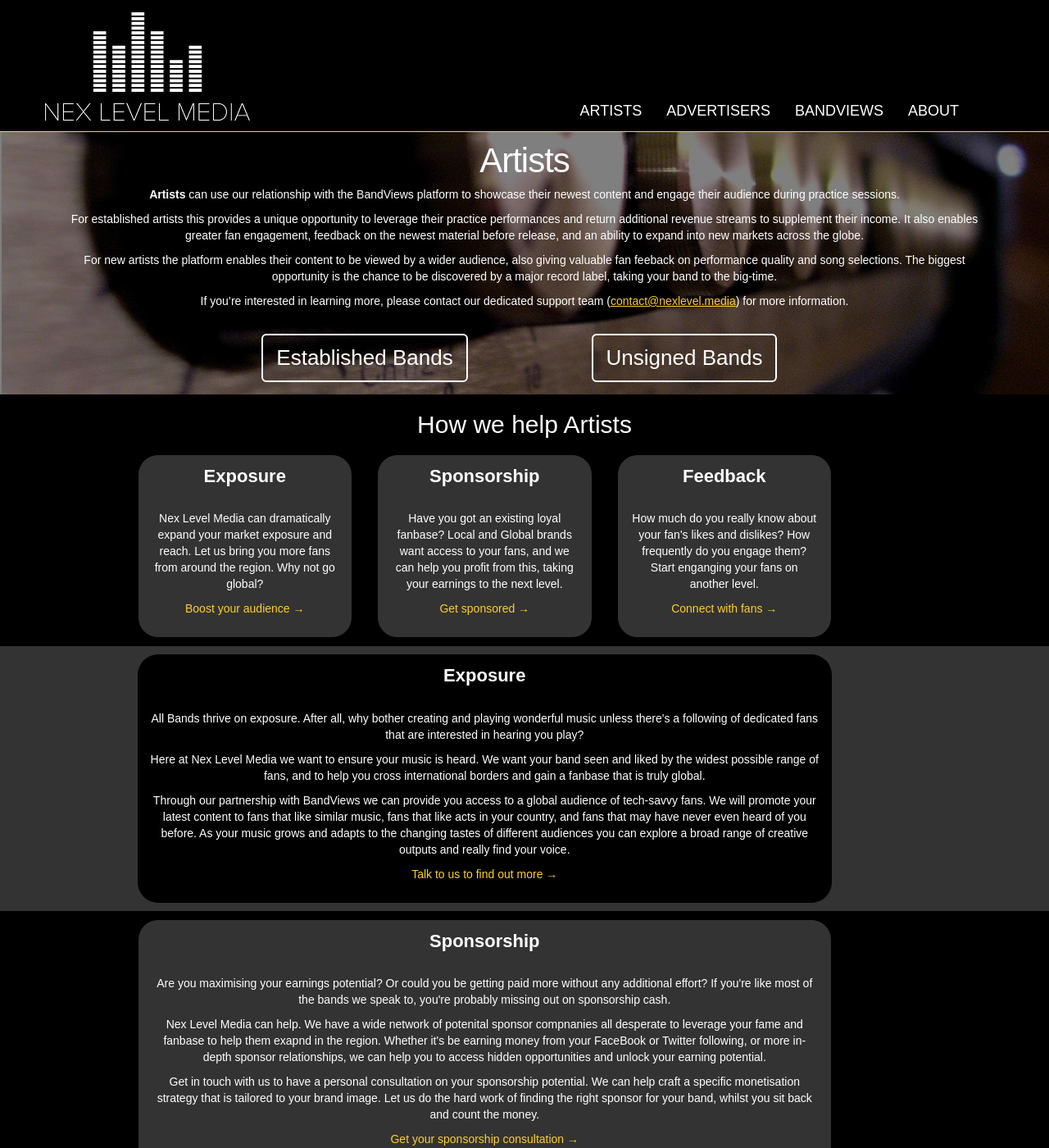
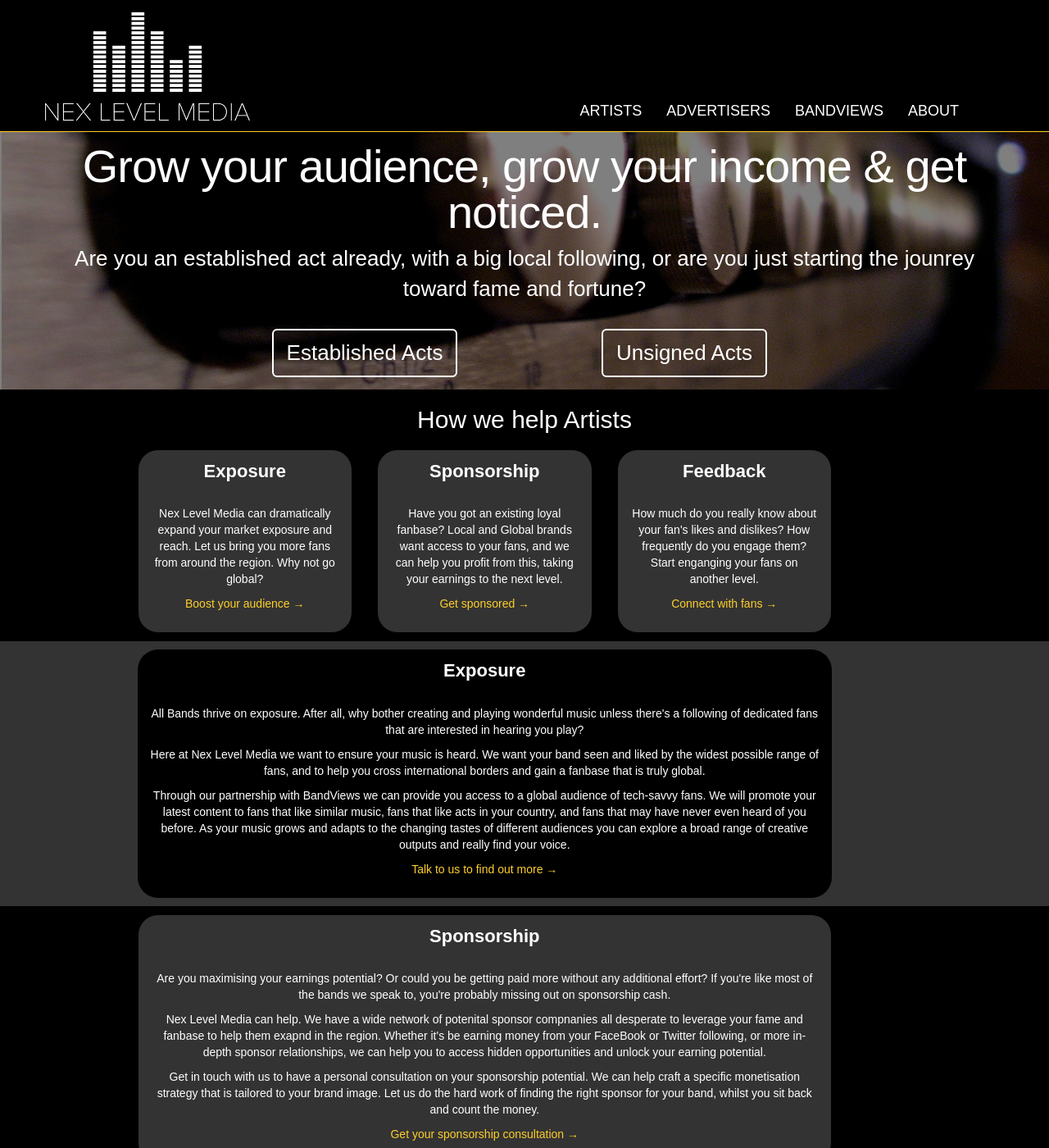
Before and after one commit to NexLevelMedia/NexLevel, a Jekyll site: the page built from artists.md, in a window 1280 px wide and 1400 px high. Shown: the whole window at 82% size. Built offline with Jekyll 4.4.1, drawn with Linux system fonts in a browser that asks for light colours; nearby versions of some CDN libraries; some of the changed text lies outside the part shown.

Commit message:
update artists page

```diff
--- a/_includes/advertisers.html
+++ b/_includes/advertisers.html
@@ -27,7 +27,7 @@
 					<div class="panel-heading">BandViews</div>
 					<div class="panel-body">
 						<p>Gain access to the social media profiles of our audience. Promote your products during a BandViews session and really connect to the people you want to target.</p>
-						<p><a class="page-link" href="{{ site.baseurl }}/artists/">Connect with the fans &#8594; </a></p>
+						<p><a class="page-link" href="{{ site.baseurl }}/artists/">Know the audience &#8594; </a></p>
 					</div>
 				</div>
 			</div>
--- /dev/null
+++ b/_includes/established.html
@@ -0,0 +1,22 @@
+<section id="features">
+	<a name="established"></a>
+	<div class="container">
+		<div class="row">
+			<div class="col-lg-9 col-lg-offset-1" id="feature">
+				<div class="panel-panel-default">
+					<div class="panel-heading" id="established-acts">Established Acts</div>
+					<div class="panel-body">
+						<p>We provide a unique opportunity to leverage your practice performances and return additional revenue streams to boost your income. Join up with BandViews and enjoy greater fan engagement, feedback on your latest material before release, and an ability to expand into new markets across the globe.</p>
+
+						<p>Sponsorship opportunities exist right now, for your band and your fansbase. Major international brands are keen to leverage the engagement you've built with your audience in order to expand into the South East Asian region. Nex Level Media can provide consultation so you earn more money and help match your image and ideals with the perfect brand.</p>
+
+						<p>If you're missing out on potential revenue, get in touch with us today.</p>
+
+						<p><a class="page-link" href="mailto:contact@nexlevel.media">Established acts &#8594; </a></p>
+					</div>
+				</div>
+			</div>
+
+		</div>
+	</div>
+</section>
--- /dev/null
+++ b/_includes/unsigned.html
@@ -0,0 +1,20 @@
+<section id="artist-section">
+	<a name="unsigned"></a>
+	<div class="container">
+		<div class="row">
+			<div class="col-lg-9 col-lg-offset-1" id="artist">
+				<div class="panel-panel-default">
+					<div class="panel-heading" id="new-acts">Unsigned Acts</div>
+					<div class="panel-body">
+						<p>Get noticed! Put your content out through the BandViews media platform and you might get signed up by a major record label. Whist you're practicing you can gain valuable fan feeback on performance quality and song selections - helping you improve your act and really get to know your audience. By being part of a global media platform you can expand your reach well beyond your local audience.</p>
+
+						<p> Nex Level Media can help you succeed. Whether it's introductions to record lables in your country, exposure to a global audience, or even just advice on how and where to put your material, you should talk to us to help you reach the big time.</p>
+
+						<p><a class="page-link" href="mailto:contact@nexlevel.media">Unsigned acts &#8594; </a></p>
+					</div>
+				</div>
+			</div>
+
+		</div>
+	</div>
+</section>
--- a/_layouts/artists.html
+++ b/_layouts/artists.html
@@ -22,10 +22,10 @@
     <div class="container">
       <div class="row">
         <div class="col-md-4 col-md-offset-2" id="art-btn">
-          <a class="btn btn-lg btn-default" href="{{ site.baseurl }}/artists/" role="button">Established Bands</a>
+          <a class="btn btn-lg btn-default" href="#established" role="button">Established Acts</a>
         </div>
         <div class="col-md-4" id="art-btn">
-          <a class="btn btn-lg btn-default" href="{{ site.baseurl }}/artists/" role="button">Unsigned Bands</a>
+          <a class="btn btn-lg btn-default" href="#unsigned" role="button">Unsigned Acts</a>
         </div>
       </div>
     </div>
@@ -35,6 +35,8 @@
 {% include artsponsor.html %}
 {% include artfeedback.html %}
 {% include bandviews.html %}
+{% include established.html %}
+{% include unsigned.html %}
 {% include footer.html %}
 
   </body>
--- a/artists.md
+++ b/artists.md
@@ -1,13 +1,7 @@
 ---
 layout: artists
-title: Artists
+title: Grow your audience, grow your income & get noticed.
 permalink: /artists/
 ---
 
-**Artists** can use our relationship with the BandViews platform to showcase their newest content and engage their audience during practice sessions.
-
-For established artists this provides a unique opportunity to leverage their practice performances and return additional revenue streams to supplement their income. It also enables greater fan engagement, feedback on the newest material before release, and an ability to expand into new markets across the globe.
-
-For new artists the platform enables their content to be viewed by a wider audience, also giving valuable fan feeback on performance quality and song selections. The biggest opportunity is the chance to be discovered by a major record label, taking your band to the big-time.
-
-If you're interested in learning more, please contact our dedicated support team (<contact@nexlevel.media>) for more information.
+Are you an established act already, with a big local following, or are you just starting the jounrey toward fame and fortune?
--- a/css/main.scss
+++ b/css/main.scss
@@ -7,7 +7,7 @@
 
 // Our variables
 $base-font-family: Montserrat, Arial, sans-serif;
-$base-font-size:   16px;
+$base-font-size:   18px;
 $small-font-size:  $base-font-size * 0.875;
 $base-line-height: 1.5;
 
@@ -60,6 +60,17 @@ $on-laptop:        800px;
 body {
 	font-family: Montserrat, sans-serif;
 	font-style: normal;
+}
+
+.post-title {
+	font-size: 56px;
+}
+.post-content {
+	font-size: 26px;
+}
+
+#established-acts, #new-acts{
+	color: $cognopiayellow;
 }
 
 a {
```
Also changed, not shown: _layouts/advertisers.html (added, +28 -0 lines), advertisers.md (+2 -2 lines), index.md (+4 -10 lines).
